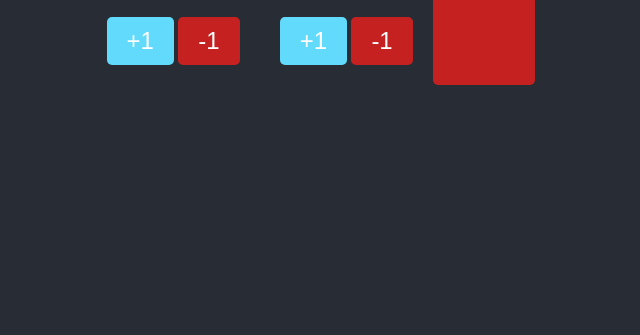
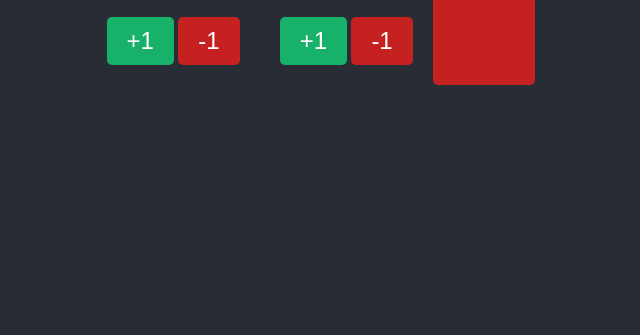
Before and after one commit to SonoMrFranci/SonoMrFranci.github.io, a plain HTML site: page index.html in a window 1280 px wide. Shown: the part 465-800 px from the top of the page, without its empty margins (329-969 px from the left). Drawn offline with Linux system fonts and the light colour scheme.

Commit message:
Update style.css

```diff
--- a/style.css
+++ b/style.css
@@ -33,7 +33,7 @@ body {
 button {
     font-size: 1.5em;
     padding: 10px 20px;
-    background-color: #61dafb;
+    background-color: #17B169;
     color: white;
     border: none;
     cursor: pointer;
```
